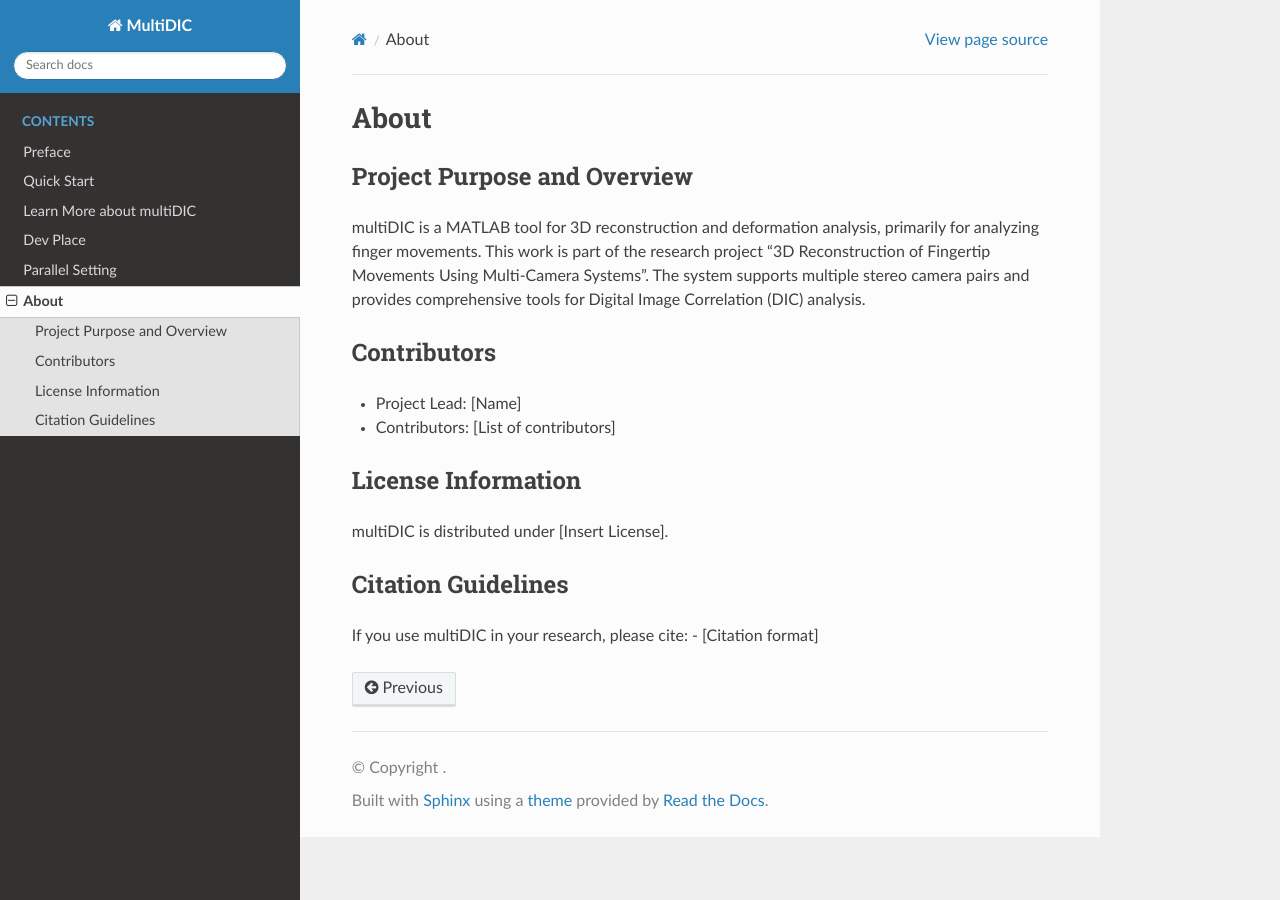
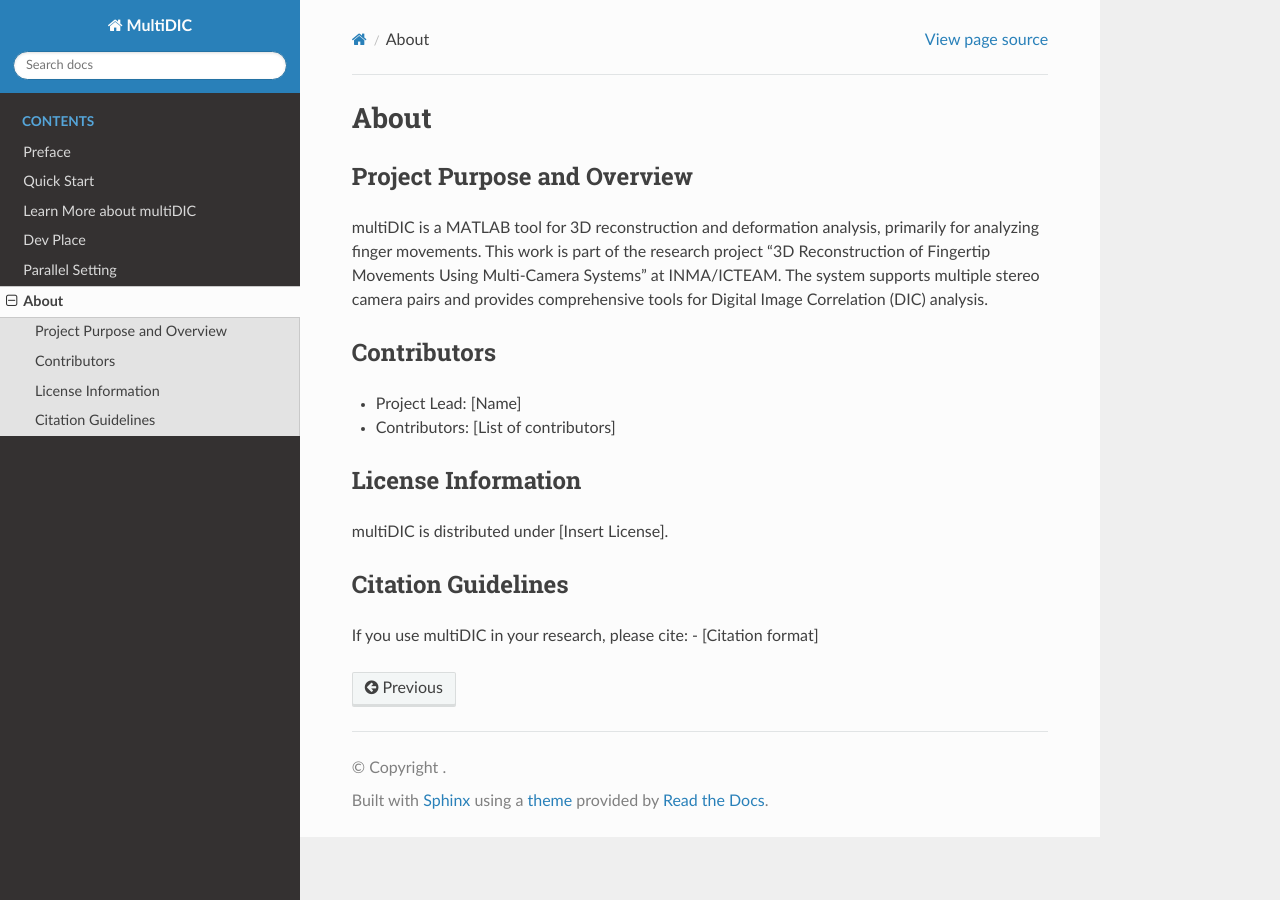
Before and after one commit to xdic-dev/xDIC, a Sphinx documentation site: the page built from docs/about.rst, in a window 1280 px wide. Built offline with Sphinx 7.4.7 and the Read the Docs theme 3.1.0, drawn with Linux system fonts in a browser that asks for light colours.

Commit message:
update doncs about

```diff
--- a/docs/about.rst
+++ b/docs/about.rst
@@ -4,7 +4,7 @@ About
 
 Project Purpose and Overview
 ----------------------------
-multiDIC is a MATLAB tool for 3D reconstruction and deformation analysis, primarily for analyzing finger movements. This work is part of the research project "3D Reconstruction of Fingertip Movements Using Multi-Camera Systems". The system supports multiple stereo camera pairs and provides comprehensive tools for Digital Image Correlation (DIC) analysis.
+multiDIC is a MATLAB tool for 3D reconstruction and deformation analysis, primarily for analyzing finger movements. This work is part of the research project "3D Reconstruction of Fingertip Movements Using Multi-Camera Systems" at INMA/ICTEAM. The system supports multiple stereo camera pairs and provides comprehensive tools for Digital Image Correlation (DIC) analysis.
 
 Contributors
 ------------
```
